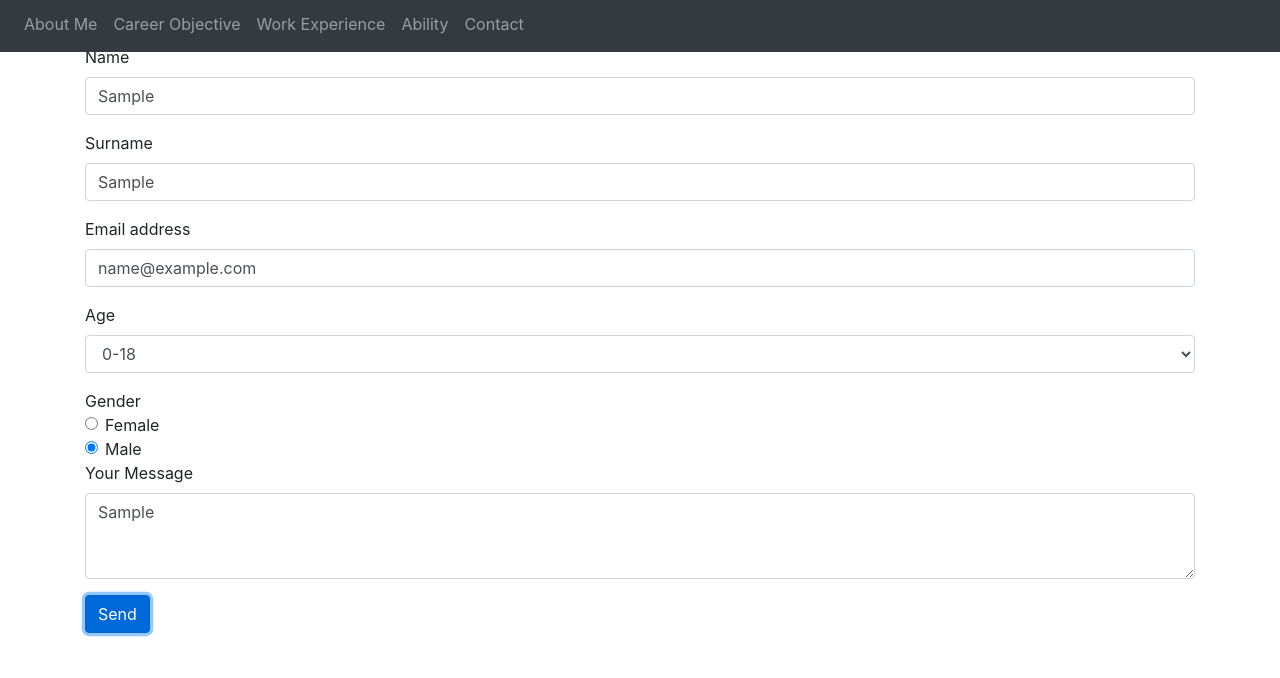
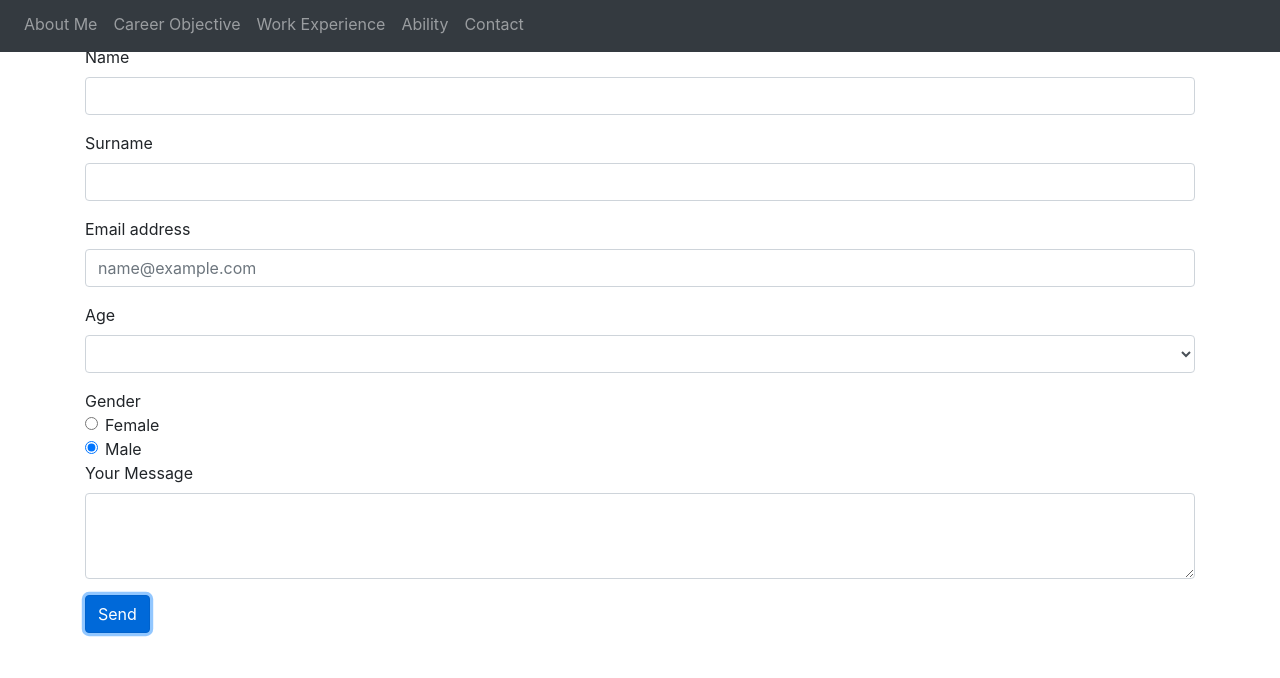
Before and after one commit to furkankaya7519/Portfolio-Project, a plain HTML site: page index.html in a window 1280 px wide. Both pictures are taken after typing "Sample", "Sample", "name@example.com", "Sample" into the empty fields and a click on the button "Send". Shown: the part 3536-4214 px from the top of the page. Drawn offline with nearby package versions, Linux system fonts and the light colour scheme.

Commit message:
feat: Added Mail property

```diff
--- a/app.js
+++ b/app.js
@@ -9,43 +9,84 @@ const mRadio = document.getElementById("maleRadio");
 const message = document.getElementById("exampleFormControlTextarea1");
 const button = document.getElementById("button");
 
-button.addEventListener("click",function(){
 
-    if(!checkFilled()){
+
+
+function sendMail(name,surname,email,age,gender,message) {
+
+    let params = {
+        name: name,
+        surname: surname,
+        email:email,
+        age:age,
+        gender:gender,
+        message: message
+    };
+
+    const serviceId = "service_4sklux6";
+    const templateId = "template_92jpcdi";
+
+    emailjs.send(serviceId, templateId, params)
+        .then(
+            res => {
+                console.log(res);
+            }
+        )
+        .catch((err) => console.log(err));
+}
+
+
+button.addEventListener("click", function () {
+
+    if (!checkFilled()) {
         alert("You must fill in all fields.");
         return;
     }
 
     let maleOrFemale;
 
-    if(mRadio.checked){
+    if (mRadio.checked) {
         maleOrFemale = "Male";
     }
-    else{
+    else {
         maleOrFemale = "Female";
     }
 
-    let inputs = [nameTF.value,surNameTF.value,emailTF.value,ageTF.value,maleOrFemale,message.value];
+    let inputs = [nameTF.value, surNameTF.value, emailTF.value, ageTF.value, maleOrFemale, message.value];
     let ran = Math.floor(Math.random() * 5000000) + 1000;
-    localStorage.setItem("Contact : " + ran ,inputs);
+    localStorage.setItem("Contact : " + ran, inputs);
+    sendMail(nameTF.value, surNameTF.value, emailTF.value, ageTF.value, maleOrFemale, message.value);
+
+    nameTF.value = "";
+    surNameTF.value = "";
+    emailTF.value = "";
+    ageTF.value = "";
+    message.value = "";
+    alert("Your message has been sent successfully.")
 
 })
 
 
-function checkFilled(){
-    if(nameTF.value.length == 0){
+
+
+
+
+
+
+function checkFilled() {
+    if (nameTF.value.length == 0) {
         return false;
     }
-    else if(surNameTF.value.length == 0){
+    else if (surNameTF.value.length == 0) {
         return false;
     }
-    else if(emailTF.value.length == 0){
+    else if (emailTF.value.length == 0) {
         return false;
     }
-    else if(ageTF.value.length == 0){
+    else if (ageTF.value.length == 0) {
         return false;
     }
-    else if(message.value.length == 0){
+    else if (message.value.length == 0) {
         return false;
     }
 
@@ -56,10 +97,10 @@ function checkFilled(){
 
 
 
-setInterval(function(){
+setInterval(function () {
     let d = new Date();
     let dateString = d.toString();
     let dateArray = dateString.split(" ");
-    let showingDateText = dateArray[0] + " " + dateArray[1] + " " +  dateArray[2] +" "+ dateArray[3] + " "+ dateArray[4];
+    let showingDateText = dateArray[0] + " " + dateArray[1] + " " + dateArray[2] + " " + dateArray[3] + " " + dateArray[4];
     pra.innerHTML = showingDateText;
-},1000)
+}, 1000)
--- a/index.html
+++ b/index.html
@@ -10,6 +10,14 @@
         integrity="sha384-xOolHFLEh07PJGoPkLv1IbcEPTNtaed2xpHsD9ESMhqIYd0nLMwNLD69Npy4HI+N" crossorigin="anonymous">
 
     <link rel="stylesheet" href="https://cdnjs.cloudflare.com/ajax/libs/font-awesome/6.3.0/css/all.min.css">
+
+    <script type="text/javascript" src="https://cdn.jsdelivr.net/npm/@emailjs/browser@3/dist/email.min.js">
+    </script>
+    <script type="text/javascript">
+        (function () {
+            emailjs.init("MBBNBsED2oYsarFpn");
+        })();
+    </script>
 </head>
 
 <body>
@@ -25,7 +33,8 @@
                 </li>
 
                 <li class="nav-item">
-                <a class="nav-link" href="#careerobjective">Career Objective<span class="sr-only">(current)</span></a>
+                    <a class="nav-link" href="#careerobjective">Career Objective<span
+                            class="sr-only">(current)</span></a>
                 </li>
 
                 <li class="nav-item">
@@ -49,7 +58,7 @@
 
     <br><br><br><br>
     <div class="container">
-        <p class="font-weight-bold text-dark " id="cdp" >11:01:22</p>
+        <p class="font-weight-bold text-dark " id="cdp">11:01:22</p>
 
 
 
@@ -280,7 +289,7 @@
 
 
 
-            <button type="button" class="btn btn-primary mb-5" id="button">Send</button>
+            <button type="button" class="btn btn-primary mb-5" id="button" onclick="sendEmail">Send</button>
         </form>
 
 
@@ -332,6 +341,8 @@
 
     <script src="app.js"></script>
 
+    <script src="https://smtpjs.com/v3/smtp.js"></script>
+
 
 </body>
 
```
Lines whose indentation alone changed are shown as unchanged.
